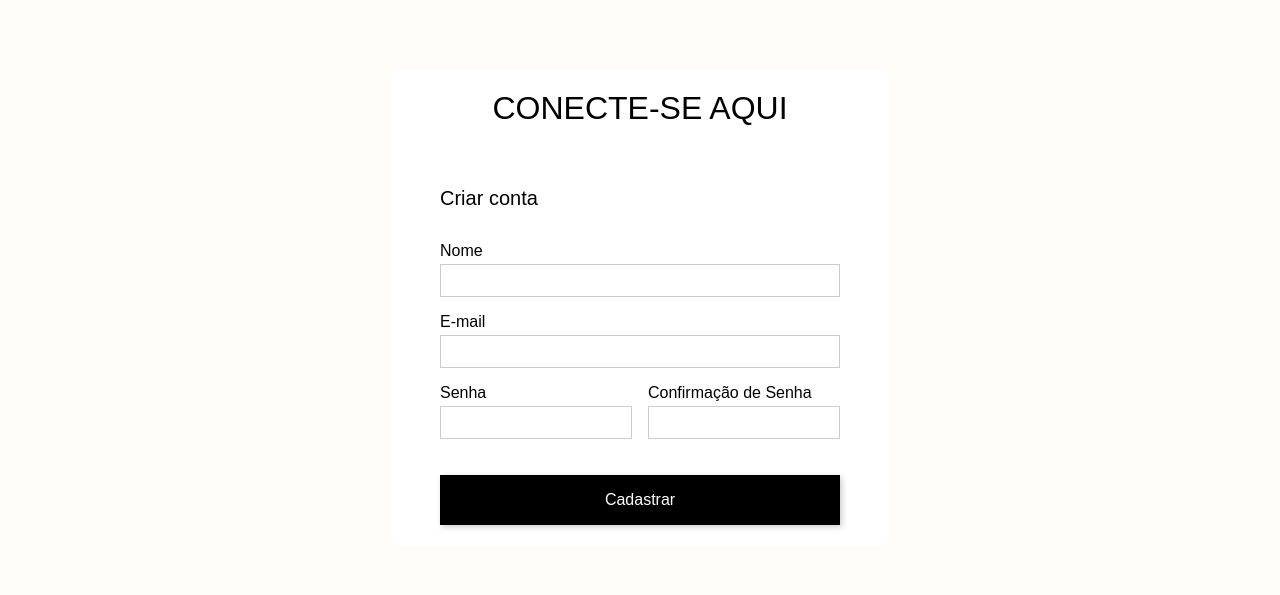
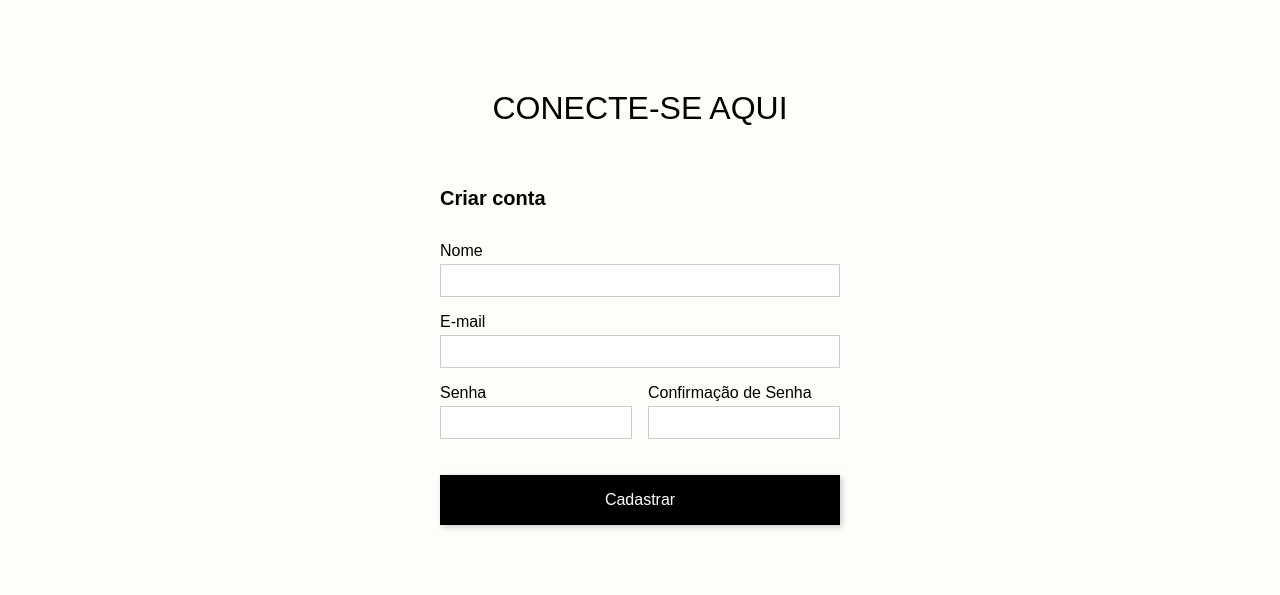
Before and after one commit to lucasalmt/projetoNP1, a React (Vite) app: page / in a window 1280 px wide. Shown: the part 2155-2750 px from the top of the page. Built offline with nearby package versions, Linux system fonts and the light colour scheme.

Commit message:
Ajustes finais

```diff
--- a/src/Components/FormComponent/FormComponent.jsx
+++ b/src/Components/FormComponent/FormComponent.jsx
@@ -30,7 +30,7 @@ function FormComponent() {
     <section id="login">
       <form onSubmit={handleSubmit} className={styles.form}>
         <h2>CONECTE-SE AQUI</h2>
-        <h3 className={styles.title}>Criar conta</h3>
+        <h3 className={styles.title}><strong>Criar conta</strong></h3>
 
         <InputField
           label="Nome"
--- a/src/Components/FormComponent/styles.module.css
+++ b/src/Components/FormComponent/styles.module.css
@@ -5,7 +5,7 @@
     border-radius: 12px;
     max-width: 500px;
     margin: 20px auto 50px;
-    background-color: white;
+    background-color: var(--bgcolor);
 }
 
 .form h2 {
--- a/src/Components/InputField/InputField.jsx
+++ b/src/Components/InputField/InputField.jsx
@@ -1,15 +1,9 @@
 import styles from "./styles.module.css";
 
-function InputField({label, type, value, onChange, name }) {
-  let labelElement;
-
-  if (label) {
-    labelElement = <label  className={styles.label}>{label}</label>;
-  }
-
+function InputField({ label, type, value, onChange, name }) {
   return (
     <div className={styles.field}>
-      {labelElement}
+      <label className={styles.label}>{label}</label>
       <input
         type={type}
         name={name}
```
